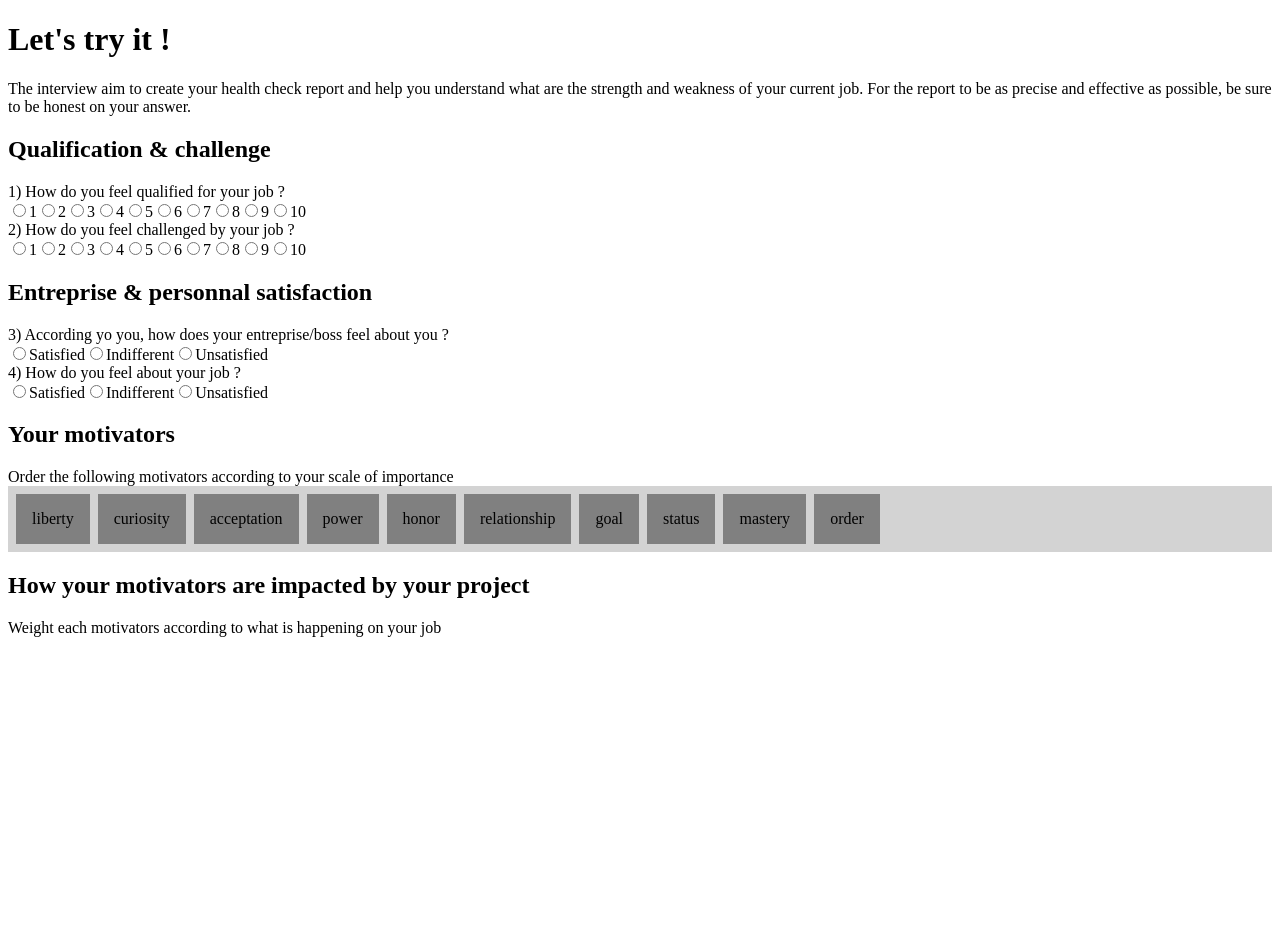
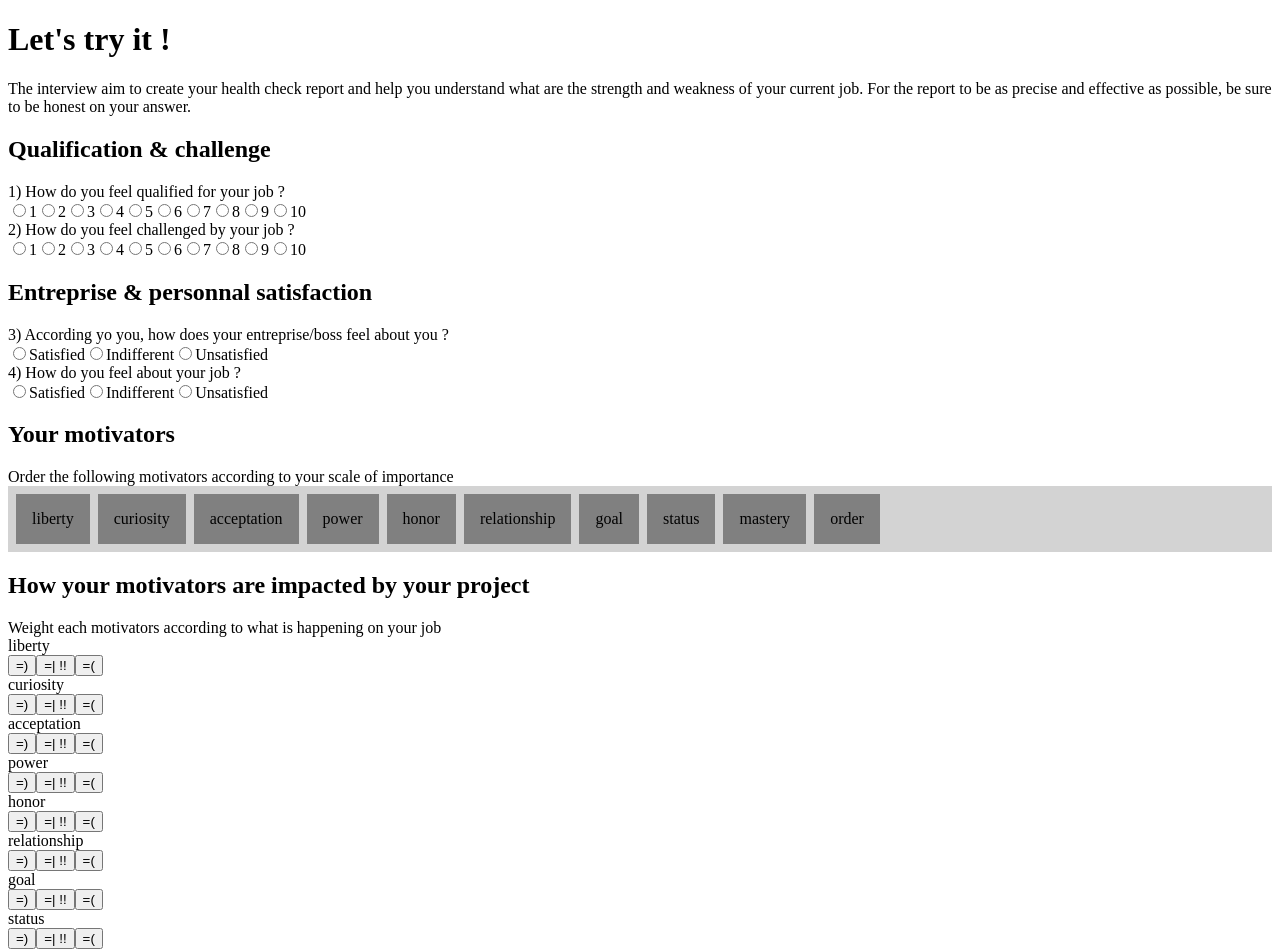
Before and after one commit to Lokymil/team_health_check, a React (Create React App) app: page /tryit in a window 1280 px wide. Shown: the top 951 px of the page. Before the commit the page ends 800 px from the top, so only its background shows below. Built offline with nearby package versions, Linux system fonts and the light colour scheme.

Commit message:
Add satisfaction weight on moving motivators

```diff
--- a/src/components/interview/Form/Form.js
+++ b/src/components/interview/Form/Form.js
@@ -1,17 +1,18 @@
 import React, { useState } from "react";
 import MotivatorsOrdering from "./MotivatorsOrdering";
+import MotivatorsWeight from "./MotivatorsWeigth";
 
 const initialMotivators = [
-  "liberty",
-  "curiosity",
-  "acceptation",
-  "power",
-  "honor",
-  "relationship",
-  "goal",
-  "status",
-  "mastery",
-  "order"
+  { name: "liberty", weight: 0 },
+  { name: "curiosity", weight: 0 },
+  { name: "acceptation", weight: 0 },
+  { name: "power", weight: 0 },
+  { name: "honor", weight: 0 },
+  { name: "relationship", weight: 0 },
+  { name: "goal", weight: 0 },
+  { name: "status", weight: 0 },
+  { name: "mastery", weight: 0 },
+  { name: "order", weight: 0 }
 ];
 
 const get1to10Scale = (name, checkedValue = 0, setCheckedValue = () => {}) => {
@@ -73,10 +74,10 @@ const Form = () => {
   const [challenge, setChallenge] = useState(0);
   const [enterpriseSatisfaction, setEnterpriseSatisfaction] = useState();
   const [personnalSatisfation, setPersonnalSatisfation] = useState();
-  const [motivatorsOrder, setMotivatorsOrder] = useState(initialMotivators);
+  const [motivators, setMotivators] = useState(initialMotivators);
 
   return (
-    <form>
+    <div>
       <h1>Let's try it !</h1>
       The interview aim to create your health check report and help you
       understand what are the strength and weakness of your current job. For the
@@ -112,8 +113,8 @@ const Form = () => {
           Order the following motivators according to your scale of importance
         </label>
         <MotivatorsOrdering
-          motivators={motivatorsOrder}
-          updateOrder={setMotivatorsOrder}
+          motivators={motivators}
+          setMotivators={setMotivators}
         />
       </div>
       <div>
@@ -121,8 +122,12 @@ const Form = () => {
         <label>
           Weight each motivators according to what is happening on your job
         </label>
+        <MotivatorsWeight
+          motivators={motivators}
+          setMotivators={setMotivators}
+        />
       </div>
-    </form>
+    </div>
   );
 };
 
--- a/src/components/interview/Form/MotivatorsOrdering.js
+++ b/src/components/interview/Form/MotivatorsOrdering.js
@@ -31,7 +31,7 @@ const getListStyle = isDraggingOver => ({
   overflow: "auto"
 });
 
-const MotivatorsOrdering = ({ motivators = [], updateOrder }) => {
+const MotivatorsOrdering = ({ motivators = [], setMotivators }) => {
   const onDragEnd = result => {
     if (!result.destination) {
       return;
@@ -43,7 +43,7 @@ const MotivatorsOrdering = ({ motivators = [], updateOrder }) => {
       result.destination.index
     );
 
-    updateOrder(items);
+    setMotivators(items);
   };
 
   return (
@@ -56,7 +56,11 @@ const MotivatorsOrdering = ({ motivators = [], updateOrder }) => {
             {...provided.droppableProps}
           >
             {motivators.map((motivator, index) => (
-              <Draggable key={motivator} draggableId={motivator} index={index}>
+              <Draggable
+                key={motivator.name}
+                draggableId={motivator.name}
+                index={index}
+              >
                 {(provided, snapshot) => (
                   <div
                     ref={provided.innerRef}
@@ -67,7 +71,7 @@ const MotivatorsOrdering = ({ motivators = [], updateOrder }) => {
                       provided.draggableProps.style
                     )}
                   >
-                    {motivator}
+                    {motivator.name}
                   </div>
                 )}
               </Draggable>
--- /dev/null
+++ b/src/components/interview/Form/MotivatorsWeigth.js
@@ -0,0 +1,35 @@
+import React from "react";
+
+const MotivatorsWeight = ({ motivators, setMotivators }) => {
+  const handleWeight = (name, weight) => e => {
+    const updatedWeight = motivators.map(motivator => {
+      if (motivator.name === name) {
+        return { ...motivator, weight };
+      }
+      return motivator;
+    });
+    setMotivators(updatedWeight);
+  };
+  return (
+    <div>
+      {motivators.map(motivator => (
+        <div key={motivator.name}>
+          {motivator.name}
+          <div>
+            <button onClick={handleWeight(motivator.name, 1)}>
+              =) {motivator.weight === 1 && "!!"}
+            </button>
+            <button onClick={handleWeight(motivator.name, 0)}>
+              =| {motivator.weight === 0 && "!!"}
+            </button>
+            <button onClick={handleWeight(motivator.name, -1)}>
+              =( {motivator.weight === -1 && "!!"}
+            </button>
+          </div>
+        </div>
+      ))}
+    </div>
+  );
+};
+
+export default MotivatorsWeight;
```
